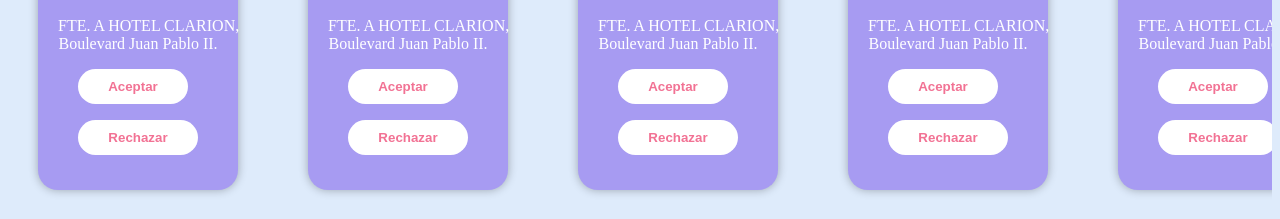
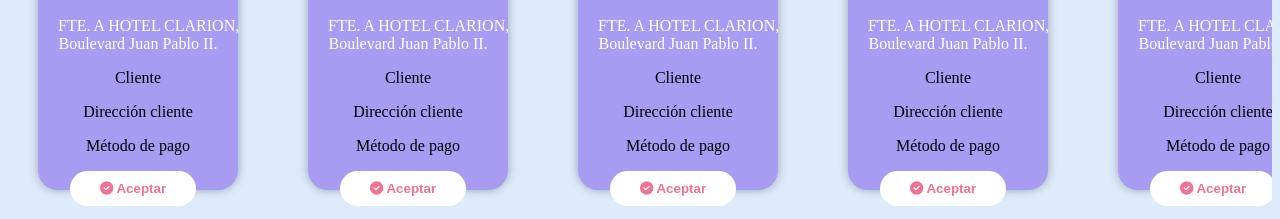
Before and after one commit to jessrau31/Motoristas-Frontend-FoodFinder, a plain HTML site: page index.html in a window 1280 px wide. Shown: the part 380-599 px from the top of the page. Drawn offline with Linux system fonts and the light colour scheme.

Commit message:
iconos botones, otros

```diff
--- a/index.html
+++ b/index.html
@@ -59,11 +59,14 @@
                 </div>
                 <div class="contenido">
                   <h1>Burger King</h1>
-                  <p id="t">FTE. A HOTEL CLARION,<br>
+                  <p id="t">FTE. A HOTEL CLARION, <br>
                     Boulevard Juan Pablo II.</p>
-                  <button>Aceptar</button>
-                  <p> </p>
-                  <button>Rechazar</button>
+                    <p id="nombre-cliente">Cliente</p>
+                    <p id="direccion-cliente">Dirección cliente</p>
+                    <p id="metodo-pago">Método de pago</p>
+                  <button class="boton-aceptar"><i class="fa-solid fa-circle-check"></i>  Aceptar</button>
+                  <p></p>
+                  <button class="boton-rechazar"><i class="fa-solid fa-circle-xmark"></i>  Rechazar</button>
                 </div>
               </div>
         </li>
@@ -80,10 +83,12 @@
                   <h1>Burger King</h1>
                   <p id="t">FTE. A HOTEL CLARION,<br>
                     Boulevard Juan Pablo II.</p>
-                  <button>Aceptar</button>
-                  <p> </p>
-                  <button>Rechazar</button>
-                </div>
+                    <p id="nombre-cliente">Cliente</p>
+                    <p id="direccion-cliente">Dirección cliente</p>
+                    <p id="metodo-pago">Método de pago</p>
+                    <button class="boton-aceptar"><i class="fa-solid fa-circle-check"></i>  Aceptar</button>
+                    <p></p>
+                    <button class="boton-rechazar"><i class="fa-solid fa-circle-xmark"></i>  Rechazar</button>                </div>
               </div>
         </li>
 
@@ -99,10 +104,12 @@
                 <h1>Burger King</h1>
                 <p id="t">FTE. A HOTEL CLARION,<br>
                   Boulevard Juan Pablo II.</p>
-                <button>Aceptar</button>
-                <p> </p>
-                <button>Rechazar</button>
-              </div>
+                  <p id="nombre-cliente">Cliente</p>
+                  <p id="direccion-cliente">Dirección cliente</p>
+                  <p id="metodo-pago">Método de pago</p>
+                  <button class="boton-aceptar"><i class="fa-solid fa-circle-check"></i>  Aceptar</button>
+                  <p></p>
+                  <button class="boton-rechazar"><i class="fa-solid fa-circle-xmark"></i>  Rechazar</button>              </div>
             </div>
       </li>
 
@@ -118,10 +125,12 @@
               <h1>Burger King</h1>
               <p id="t">FTE. A HOTEL CLARION,<br>
                 Boulevard Juan Pablo II.</p>
-              <button>Aceptar</button>
-              <p> </p>
-              <button>Rechazar</button>
-            </div>
+                <p id="nombre-cliente">Cliente</p>
+                <p id="direccion-cliente">Dirección cliente</p>
+                <p id="metodo-pago">Método de pago</p>
+                <button class="boton-aceptar"><i class="fa-solid fa-circle-check"></i>  Aceptar</button>
+                <p></p>
+                <button class="boton-rechazar"><i class="fa-solid fa-circle-xmark"></i>  Rechazar</button>          </div>
           </div>
     </li>
 
@@ -137,9 +146,12 @@
             <h1>Burger King</h1>
             <p id="t">FTE. A HOTEL CLARION,<br>
               Boulevard Juan Pablo II.</p>
-            <button>Aceptar</button>
-            <p> </p>
-            <button>Rechazar</button>
+              <p id="nombre-cliente">Cliente</p>
+              <p id="direccion-cliente">Dirección cliente</p>
+              <p id="metodo-pago">Método de pago</p>
+              <button class="boton-aceptar"><i class="fa-solid fa-circle-check"></i>  Aceptar</button>
+              <p></p>
+              <button class="boton-rechazar"><i class="fa-solid fa-circle-xmark"></i>  Rechazar</button>
           </div>
         </div>
   </li>
@@ -155,11 +167,13 @@
         <div class="contenido">
           <h1>Burger King</h1>
           <p id="t">FTE. A HOTEL CLARION,<br>
-            Boulevard Juan Pablo II.</p>  <p> </p>
-          <button>Aceptar</button>
-          <p> </p>
-          <button>Rechazar</button>
-        </div>
+            Boulevard Juan Pablo II.</p>
+            <p id="nombre-cliente">Cliente</p>
+            <p id="direccion-cliente">Dirección cliente</p>
+            <p id="metodo-pago">Método de pago</p>
+            <button class="boton-aceptar"><i class="fa-solid fa-circle-check"></i>  Aceptar</button>
+            <p></p>
+            <button class="boton-rechazar"><i class="fa-solid fa-circle-xmark"></i>  Rechazar</button>        </div>
       </div>
 </li>
         </ul>
```
